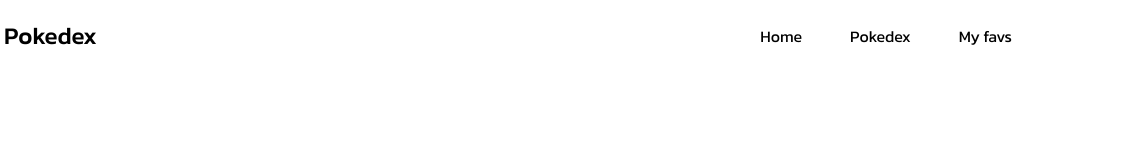
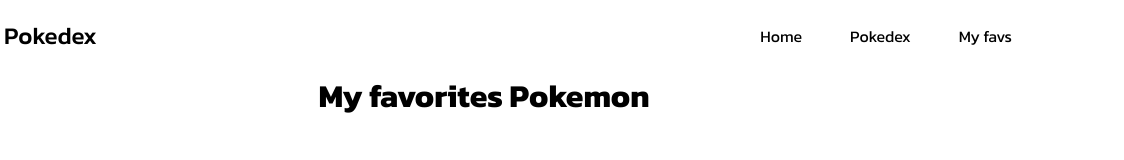
Before and after one commit to agu-am/ejercicio-final, a plain HTML site: page my-favs.html in a window 1280 px wide. Shown: the full height of the page, 156-1280 px from the left. Drawn offline with Linux system fonts and the light colour scheme.

Commit message:
correccion margenes de containers

```diff
--- a/css/desktop.css
+++ b/css/desktop.css
@@ -5,6 +5,7 @@ header {
         "nav nav"
         "text-left text-right";
 }
+
 .bg-pikachu {
     height: 100vh;
     background-image: url("../img/background-pikachu.png");
@@ -16,7 +17,6 @@ header nav {
     width: 100%;
     display: grid;
     grid-template-columns: repeat(2, 1fr);
-    grid-template-rows: repeat(2, 1fr);
     grid-area: nav;
     grid-template-areas:
         "logo nav";
@@ -80,9 +80,10 @@ nav figure p {
 }
 
 /* ----- HISTORY ----- */
-.history{
+.history {
     padding: 8px 64px;
 }
+
 .history-card-1 {
     padding: 0px 48px;
     height: 120px;
@@ -92,6 +93,7 @@ nav figure p {
     gap: 24px;
     border-left: solid 6px #12e294;
 }
+
 .history-card-2 {
     padding: 0px 48px;
     height: 120px;
@@ -102,6 +104,7 @@ nav figure p {
     gap: 24px;
     border-right: solid 6px #e93456;
 }
+
 .history-card-3 {
     padding: 0px 48px;
     height: 120px;
@@ -116,20 +119,30 @@ nav figure p {
 .pokemons-search {
     display: grid;
     grid-template-areas:
-    "title title"
-    "search button";
+        "title title"
+        "search button";
     justify-items: center;
 }
+
 .pokemons-search p {
     grid-area: title;
 }
+
 .pokemons-search input[type="text"] {
     grid-area: search;
     width: 700px;
 }
+
 .container-pokemon {
     display: grid;
-    grid-template-columns: repeat(4,250px);
+    grid-template-columns: repeat(4, 250px);
     justify-items: center;
     gap: 16px;
+    margin: 24px 0px;
 }
+
+/* ----- MY FAVS POKEMONS ----- */
+
+.title-my-favs {
+    text-align: center;
+}
--- a/css/main.css
+++ b/css/main.css
@@ -132,6 +132,7 @@ nav ul {
     justify-content: center;
     align-items: center;
     gap: 16px;
+    margin: 24px 0px;
 }
 
 .card-pokemon {
@@ -191,3 +192,10 @@ nav ul {
     font-size: 1.75rem;
     line-height: 30px;
 }
+
+
+/* ----- MY FAVS ----- */
+
+.title-my-favs {
+    text-align: center;
+}
--- a/my-favs.html
+++ b/my-favs.html
@@ -33,6 +33,7 @@
         <i class="menu-mobile"></i>
     </header>
     <main class="pokemons">
+        <h2 class="title-my-favs">My favorites Pokemon</h2>
         <section id="container-fav-pokemon" class="container-pokemon">
 
         </section>
```
